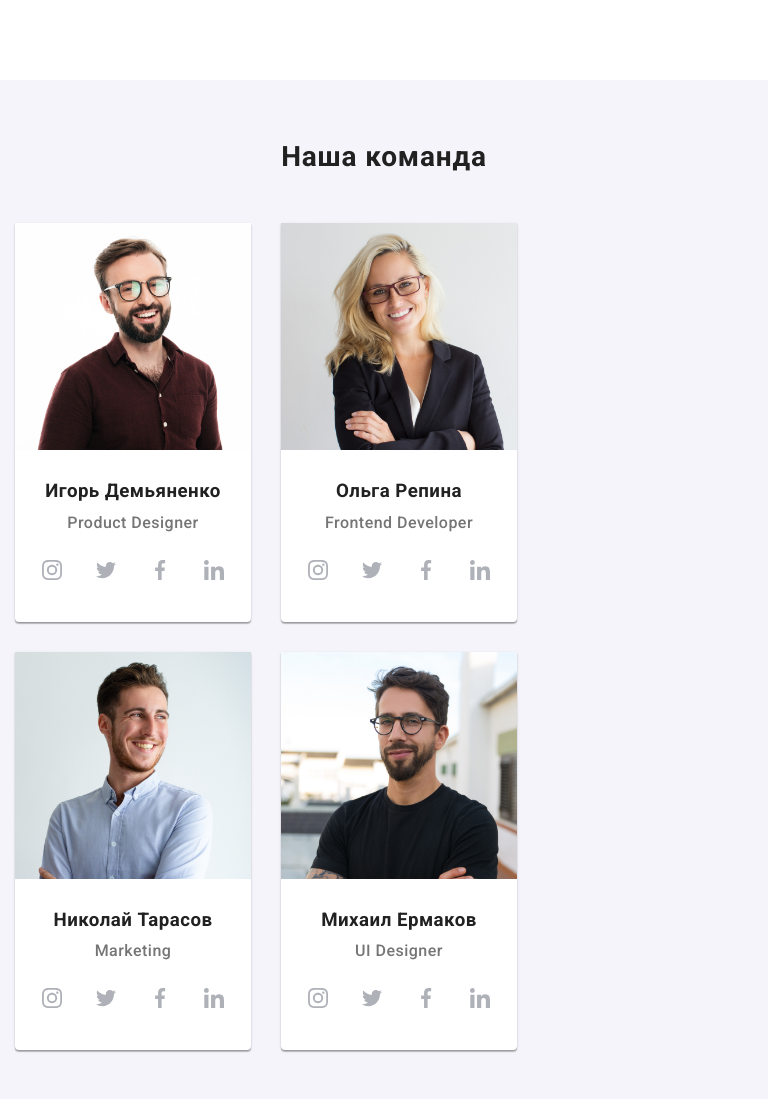
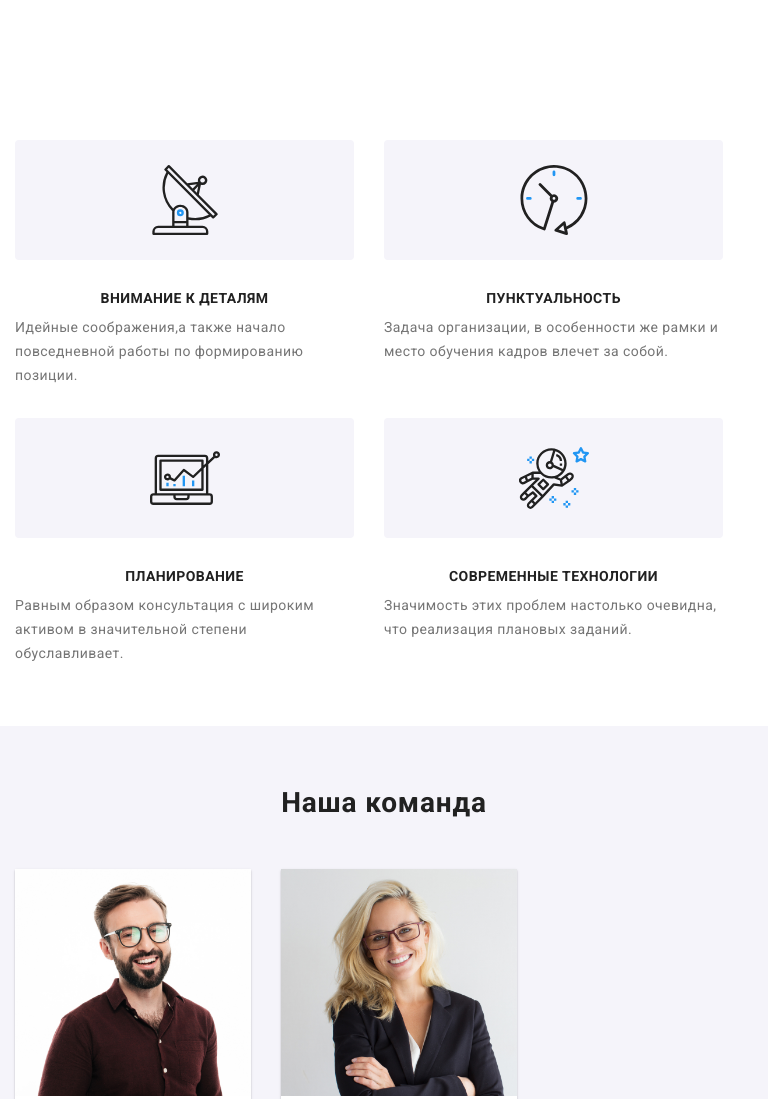
Before and after one commit to Ihor-Zhaivoron/goit-markup-hw-08, a plain HTML site: page index.html in a window 768 px wide. Shown: the top 1099 px of the page. Drawn offline with nearby package versions, Linux system fonts and the light colour scheme.

Commit message:
hw#8 next portf

```diff
--- a/index.html
+++ b/index.html
@@ -67,7 +67,7 @@
         </div>
       </section> -->
       <!-- Особенности -->
-      <!-- <section class="skills">
+      <section class="skills">
         <div class="container">
           <ul class="skills-list list">
             <li class="skills-item">
@@ -116,7 +116,7 @@
             </li>
           </ul>
         </div>
-      </section> -->
+      </section>
       <!-- Чем мы занимаемся -->
       <section class="work ">
         <div class="container">
--- a/sass/layout/_clients.scss
+++ b/sass/layout/_clients.scss
@@ -35,6 +35,7 @@
   }
   @media screen and (min-width: 1200px) {
     width: calc((100% - 90px) / 6);
+    margin-right: 30px;
   }
   }
   .client__link {
--- a/sass/layout/_skills.scss
+++ b/sass/layout/_skills.scss
@@ -1,15 +1,31 @@
 .skills {
   @extend %section;
 
-  padding-bottom: 47px;
+  @media screen and (min-width: 320px){
+    padding: 60px 0;
+  }
+  @media screen and (min-width: 1200px){
+    padding: 94px 0;
+  }
   font-size: 14px;
   line-height: 1.14;
 }
 .skills-list {
   display: flex;
+  @media screen and (min-width: 320px) and (max-width: 1199px) {
+    flex-wrap: wrap;
+    gap: 30px;
+  }
+
 }
 .skills-item {
+
+  @media screen and (min-width: 768px) and (max-width: 1199px) {
+    width: calc((100% - 60px) / 2);
+  }
+  @media screen and (min-width: 1200px){
   margin-right: 30px;
+  }
 }
 .skills-box {
   display: flex;
@@ -34,6 +50,10 @@
 
   text-transform: uppercase;
   color: var(--primary-title-color);
+  @media screen and (min-width: 320px) and (max-width: 1199px) {
+    display: flex;
+    justify-content: center;
+  }
 }
 .skills-text {
   font-weight: 400;
```
Also changed, not shown: css/main.css, css/main.min.css, 2 other files.
